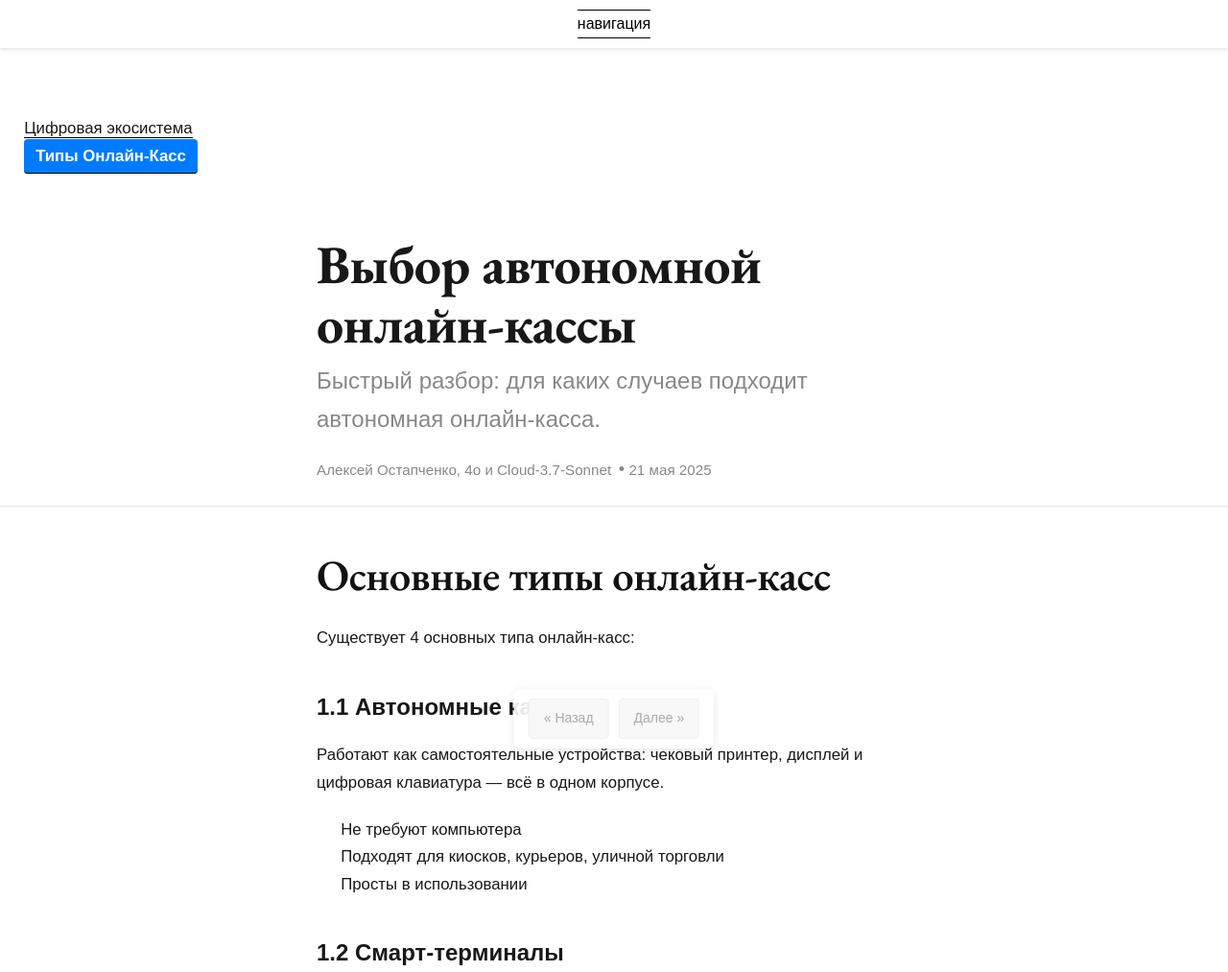
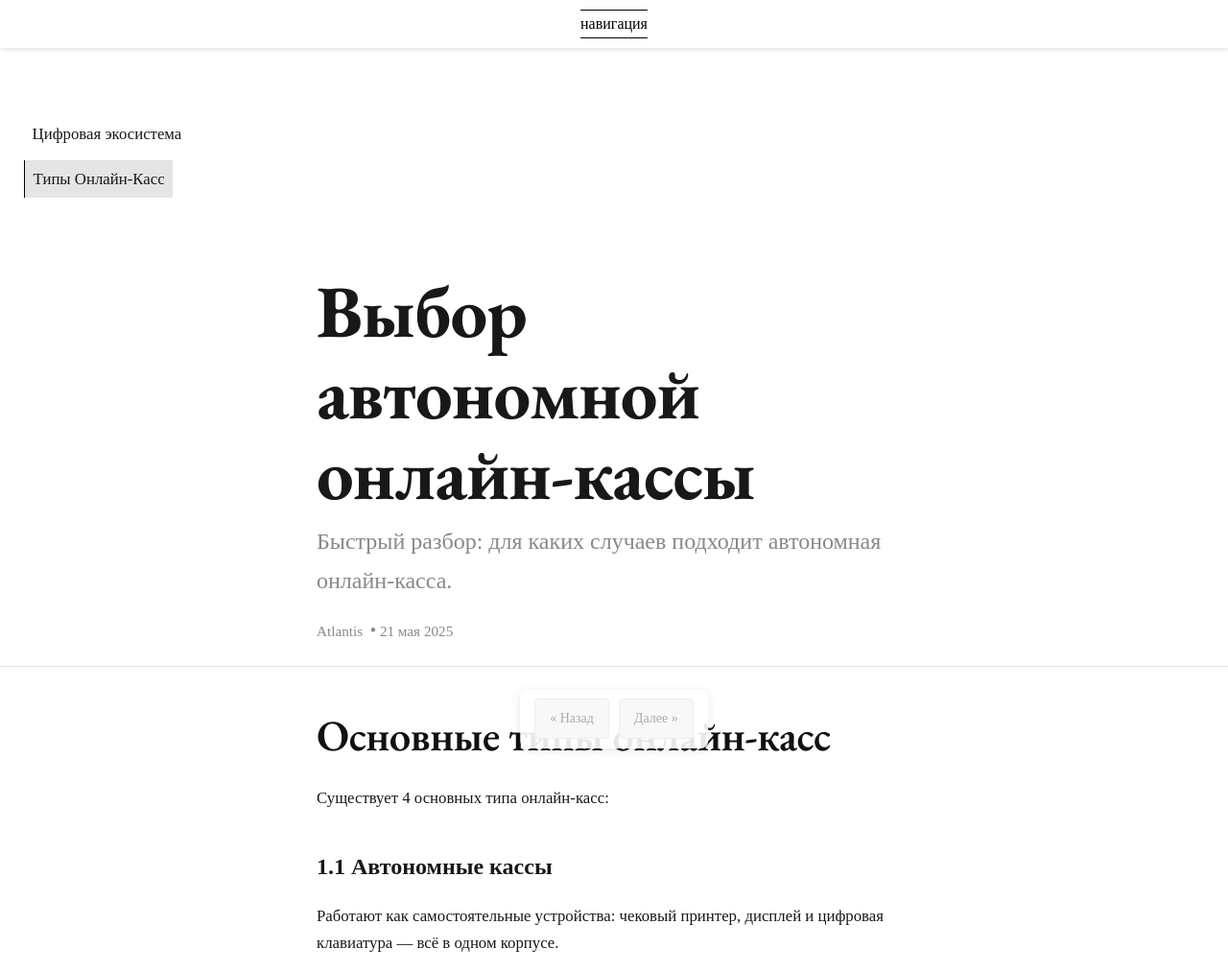
Before and after one commit to Aleksey0x/Atlantis-hub, a website built with Vite: page src/pages/types.html in a window 1280 px wide. Shown: the top 1013 px of the page at 96% size. Built offline with nearby package versions, Linux system fonts and the light colour scheme; a web font is replaced by a local one; what slideout would draw is missing.

Commit message:
Refactor index.html, types.html, and main.scss to enhance layout and styling consistency. Update author information and copyright details, adjust typography settings, and improve navigation item styles. Modify main.js for smoother section navigation and remove unused SCSS variables.

```diff
--- a/src/js/main.js
+++ b/src/js/main.js
@@ -56,7 +56,7 @@ function initializeSectionNavigation() {
 
 
 		// Если хедер найден, возвращаем его высоту
-		console.log(header);
+
 		if (header) {
 			const rect = header.getBoundingClientRect();
 			return rect.height;
@@ -110,7 +110,8 @@ function initializeSectionNavigation() {
 		// Получаем позицию секции относительно документа
 		const sectionTop = targetSection.offsetTop;
 		// Вычисляем финальную позицию с учетом липкого хедера и небольшого отступа
-		const finalScrollPosition = sectionTop - stickyHeaderHeight;
+		// const finalScrollPosition = sectionTop - stickyHeaderHeight;
+		const finalScrollPosition = sectionTop;
 
 		// Выполняем плавную прокрутку
 		window.scrollTo({
--- a/src/pages/types.html
+++ b/src/pages/types.html
@@ -37,7 +37,7 @@
 				<h1 class="headline">Выбор автономной онлайн-кассы</h1>
 				<p class="subheadline">Быстрый разбор: для каких случаев подходит автономная онлайн-касса.</p>
 				<div class="meta">
-					<div><span class="author">Алексей Остапченко, 4o и Cloud-3.7-Sonnet</span></div>
+					<div><span class="author">Atlantis</span></div>
 					<div>
 						<span class="dot">•</span>
 						<time datetime="2024-06-01">21 мая 2025</time>
@@ -304,7 +304,7 @@
 		</main>
 		<footer class="footer">
 			<div class="container">
-				<span>© 2024 Aleksey Ostapchenko Style. Все права защищены.</span>
+				<span>© 2024 Atlantis Style. Все права защищены.</span>
 			</div>
 		</footer>
 	</div>
--- a/src/scss/components/_menu.scss
+++ b/src/scss/components/_menu.scss
@@ -35,8 +35,18 @@ html {
 
 	&__item {
 		line-height: 1.3;
-		border-bottom: 1px solid black;
+		display: inline-block;
+
+		padding: .5em;
+		margin-bottom: .5em;
+		&--active {
+			background-color: #e5e5e5;
+			border-left: 1px solid black;
+		}
 	}
+	// &__item--active {
+	// 	background-color: black !important;
+	// }
 }
 
 .slideout-menu {
--- a/src/scss/main.scss
+++ b/src/scss/main.scss
@@ -8,7 +8,6 @@
 html {
 	box-sizing: border-box;
 	background: vars.$color-bg;
-	color: vars.$color-text;
 	scroll-behavior: smooth;
 	overflow-x: hidden;
 }
@@ -21,20 +20,22 @@ html {
 
 body {
 	margin: 0;
-	font-family: vars.$font-primary;
+	font-family: vars.$font-secondary;
+	font-size: 16px;
 	line-height: vars.$line-height;
 	background: vars.$color-bg;
 	color: vars.$color-text;
 	padding-top: vars.$page-offset-top;
 	min-height: 100vh;
-	display: flex;
-	flex-direction: column;
+	padding-bottom: 80px;
+	position: relative;
 	overflow-x: hidden;
 }
 
 // Typography
 .headline {
-	font-size: clamp(2.8rem, 6vw, 3.5rem);
+	font-size: clamp(2.8rem, 6vw, 5rem);
+
 	/* 44.8px — 56px */
 	font-weight: 700;
 	margin: 0 0 0.5rem 0;
@@ -48,6 +49,10 @@ h2 {
 	font-family: vars.$font-primary;
 	/* 32px — 44.8px */
 	line-height: 1.4;
+	margin: 2.5rem 0 1rem 0;
+	font-weight: 600;
+	letter-spacing: -0.01em;
+	color: vars.$color-accent;
 }
 
 h3 {
@@ -60,7 +65,6 @@ h3 {
 	line-height: 1.4;
 }
 
-// Layout
 .container {
 	max-width: vars.$max-width;
 	margin: 0 auto;
@@ -73,10 +77,7 @@ h3 {
 	background: vars.$color-bg;
 }
 
-
-
 .subheadline {
-
 	font-size: vars.$subheadline-size;
 	color: vars.$color-muted;
 	margin: 0 0 1.2rem 0;
@@ -90,7 +91,6 @@ h3 {
 	display: flex;
 	align-items: center;
 	gap: 0.5em;
-
 	.dot {
 		font-size: 1.2em;
 		line-height: 0;
@@ -105,14 +105,7 @@ h3 {
 	font-weight: 500;
 }
 
-h2 {
-	font-size: vars.$h2-size;
-	margin: 2.5rem 0 1rem 0;
 
-	font-weight: 600;
-	letter-spacing: -0.01em;
-	color: vars.$color-accent;
-}
 
 p {
 	margin: 1.2em 0;
@@ -152,7 +145,6 @@ blockquote {
 	margin-top: auto;
 	padding: 2rem 0 1rem 0;
 	background: vars.$color-bg;
-
 	color: vars.$color-muted;
 	font-size: 0.95rem;
 	text-align: center;
@@ -206,13 +198,7 @@ blockquote {
 	}
 }
 
-/* Main CSS file for the Atlantis-hub project */
-body {
-	font-family: sans-serif;
-	margin-bottom: 80px;
-	position: relative;
-	/* Добавляем отступ снизу, чтобы кнопки не перекрывали контент */
-}
+
 
 .section-nav {
 	position: fixed;
@@ -249,16 +235,3 @@ body {
 }
 
 // Стили для активного пункта меню навигации
-.nav-menu__item--active {
-	background-color: #007bff !important;
-	color: white !important;
-	font-weight: bold;
-	border-radius: 4px;
-	padding: 8px 12px;
-	text-decoration: none;
-
-	&:hover {
-		background-color: #0056b3 !important;
-		color: white !important;
-	}
-}
--- a/src/scss/utils/_variables.scss
+++ b/src/scss/utils/_variables.scss
@@ -28,7 +28,6 @@ $max-width: 700px;
 $line-height: 1.7;
 $headline-size: clamp(2.2rem, 5vw, 3.5rem);
 $subheadline-size: clamp(1.1rem, 2vw, 1.5rem);
-$h2-size: 1.5rem;
 $lead-size: 1.25rem;
 $padding: 2.5rem;
 
```
Also changed, not shown: src/index.html (+17 -4 lines).
